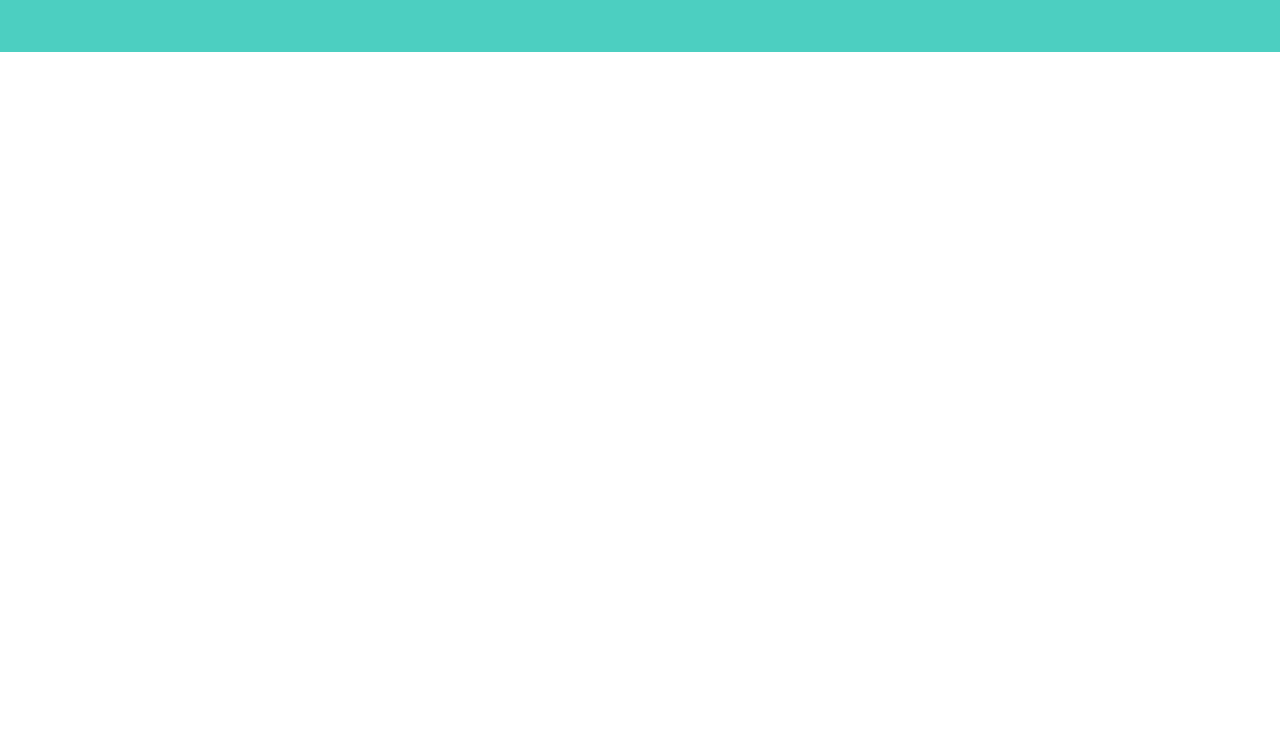
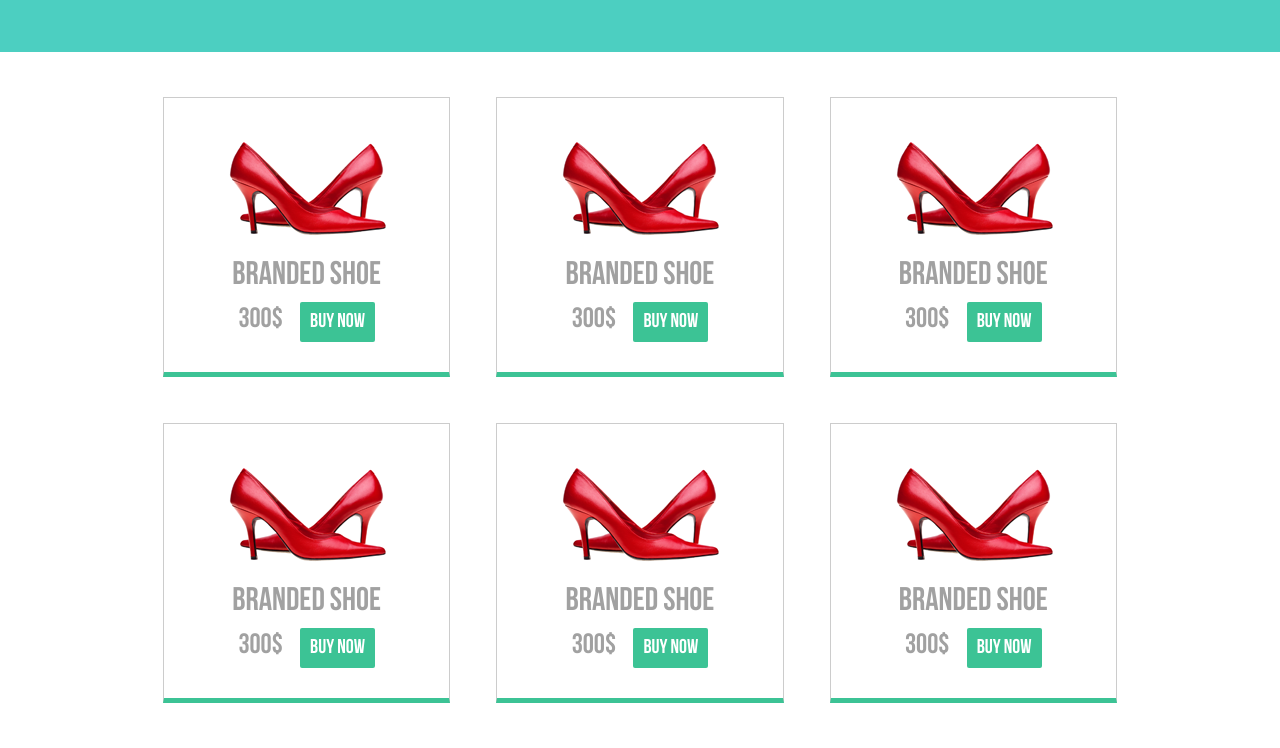
Before and after one commit to irinamaxi/irina1, a plain HTML site: page index.html in a window 1280 px wide. Shown: the part 517-1265 px from the top of the page. Before the commit the page ends 800 px from the top, so only its background shows below. Drawn offline with Linux system fonts and the light colour scheme.

Commit message:
created content

```diff
--- a/index.html
+++ b/index.html
@@ -49,7 +49,7 @@
                 <h2>Cowhide Standard Crew</h2>
                 <p>White coloured, short-sleeved, printed T-shirt for men by Levi's. This crew-neck T-shirt is made of
                     organic cotton and comes in a regular fit</p>
-                    <button>Shop now</button>
+                <button>Shop now</button>
             </div>
 
         </div>
@@ -57,7 +57,70 @@
     </div>
 
     </div>
+    <div id="products" class="center">
+        <div class="product">
+            <div class="wrap">
+                <img src="img/shoe.png" />
+                <h3>Branded Shoe</h3>
+                <div class="p-bottom">
+                    <i>300$</i>
+                    <button>Buy Now</button>
+                </div>
+            </div>
+        </div>
 
+        <div class="product">
+            <div class="wrap">
+                <img src="img/shoe.png" />
+                <h3>Branded Shoe</h3>
+                <div class="p-bottom">
+                    <i>300$</i>
+                    <button>Buy Now</button>
+                </div>
+            </div>
+        </div>
+        <div class="product">
+            <div class="wrap">
+                <img src="img/shoe.png" />
+                <h3>Branded Shoe</h3>
+                <div class="p-bottom">
+                    <i>300$</i>
+                    <button>Buy Now</button>
+                </div>
+            </div>
+        </div>
+        <div class="product">
+            <div class="wrap">
+                <img src="img/shoe.png" />
+                <h3>Branded Shoe</h3>
+                <div class="p-bottom">
+                    <i>300$</i>
+                    <button>Buy Now</button>
+                </div>
+            </div>
+        </div>
+        <div class="product">
+            <div class="wrap">
+                <img src="img/shoe.png" />
+                <h3>Branded Shoe</h3>
+                <div class="p-bottom">
+                    <i>300$</i>
+                    <button>Buy Now</button>
+                </div>
+            </div>
+        </div>
+        <div class="product">
+            <div class="wrap">
+                <img src="img/shoe.png" />
+                <h3>Branded Shoe</h3>
+                <div class="p-bottom">
+                    <i>300$</i>
+                    <button>Buy Now</button>
+                </div>
+            </div>
+        </div>
+
+    </div>
 
 </body>
 
--- a/style.css
+++ b/style.css
@@ -24,6 +24,10 @@ a {
 
 li {
     list-style: none;
+}
+
+i, h3 {
+    color: #a1a1a1;
 }
 .center {
     margin: auto;
@@ -141,6 +145,70 @@ padding: 0 18px;
     background: #fff;
 }
 
+.product {
+    width: 33.33%;
+
+
+}
+
+.product .wrap {
+    border: 1px solid #ccc;
+    border-bottom: 5px solid #3cc395;
+    margin: 23px;
+    display: flex;
+    flex-direction: column;
+    align-items: center;
+    padding: 25px 0 30px 0;
+    font-size: 28px;
+
+}
+
+.product button {
+background: #3cc395;
+padding: 10px 10px 10px 10px;
+color: white;
+border: none;
+border-radius: 2px;
+margin-left: 13px;
+font-size: 20px;
+cursor: pointer;
+transition: 0.5s;
+
+}
+
+.product img {
+    max-width: 100%;
+}
+.product button:hover {
+    background: #469077;
+
+}
+
+.product i {
+    font-style: normal;
+}
+
+
+.product h3 {
+    margin: 10px 0;
+
+}
+
+#products {
+    padding: 22px 0;
+}
+
+
+
+
+
+
+
+
+
+
+
+
 
 
 @media (max-width:1030px) {
@@ -169,8 +237,19 @@ padding: 0 18px;
         flex-direction: column;
     }
     #search {
+        margin: 15px 0;
+
+    }
+    #products {
+        padding: 15px;
+    }
+    .product {
+    width: 50%;
+    }
+    .product .wrap {
         margin: 15px;
     }
+
 }
 
 @media (max-width:530px) {
```
Also changed, not shown: img/shoe.png (added).
